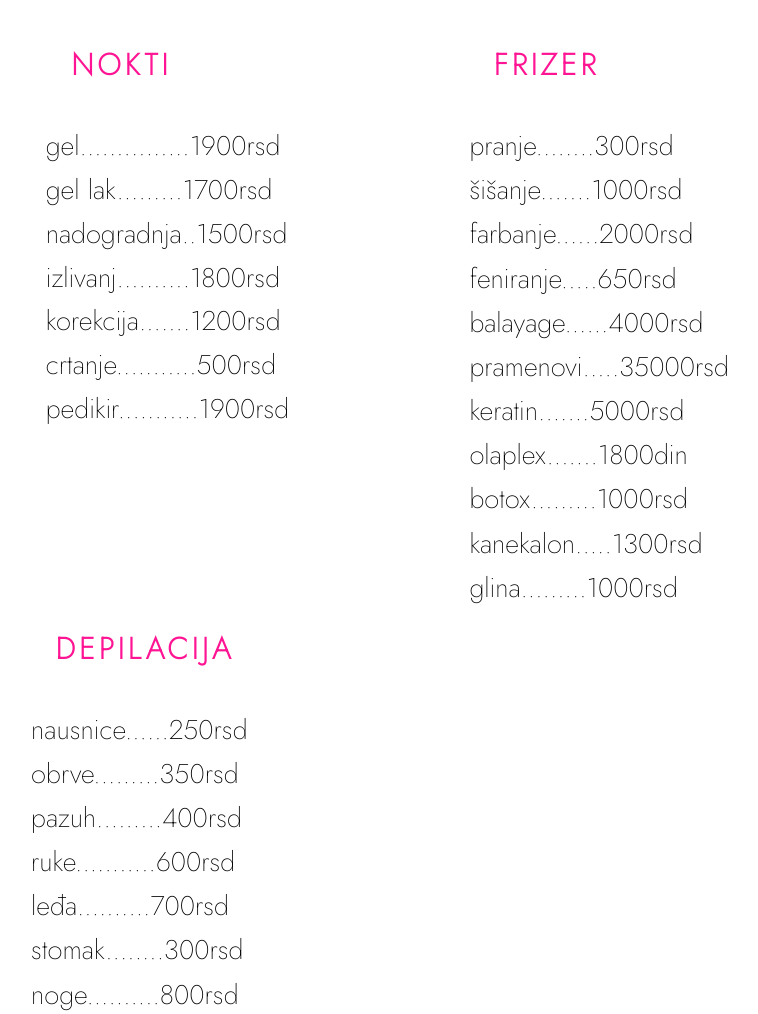
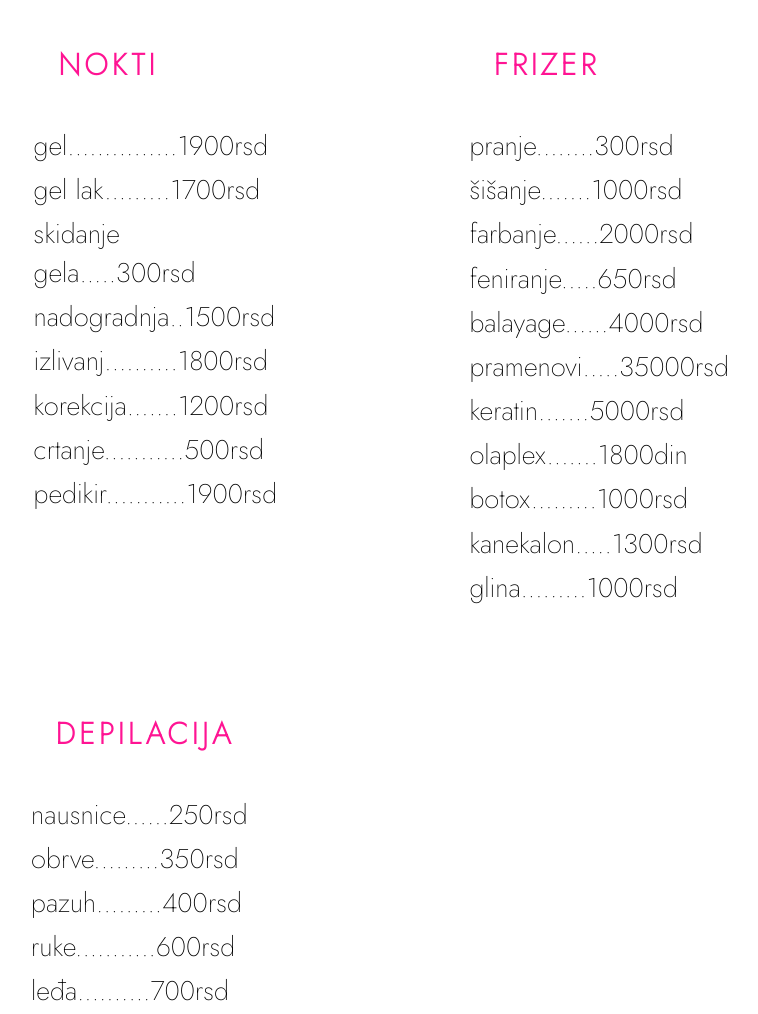
Before and after one commit to aleksandraStojanovic251/Cosmoderma, a plain HTML site: page usluge.html in a window 1280 px wide. Shown: the part 1579-2593 px from the top of the page, without its empty margins (477-1235 px from the left). Drawn offline with nearby package versions, Linux system fonts and the light colour scheme; files whose address does not match are found by name.

Commit message:
Update usluge.html

```diff
--- a/usluge.html
+++ b/usluge.html
@@ -71,7 +71,7 @@
 
 					     <li>gel...............1900rsd</li>
 						 <li>gel lak.........1700rsd</li>
-
+						 <li>skidanje gela.....300rsd</li>
 						 <li>nadogradnja..1500rsd</li>
 						 <li>izlivanj..........1800rsd</li>
 						 <li>korekcija.......1200rsd</li>
```
